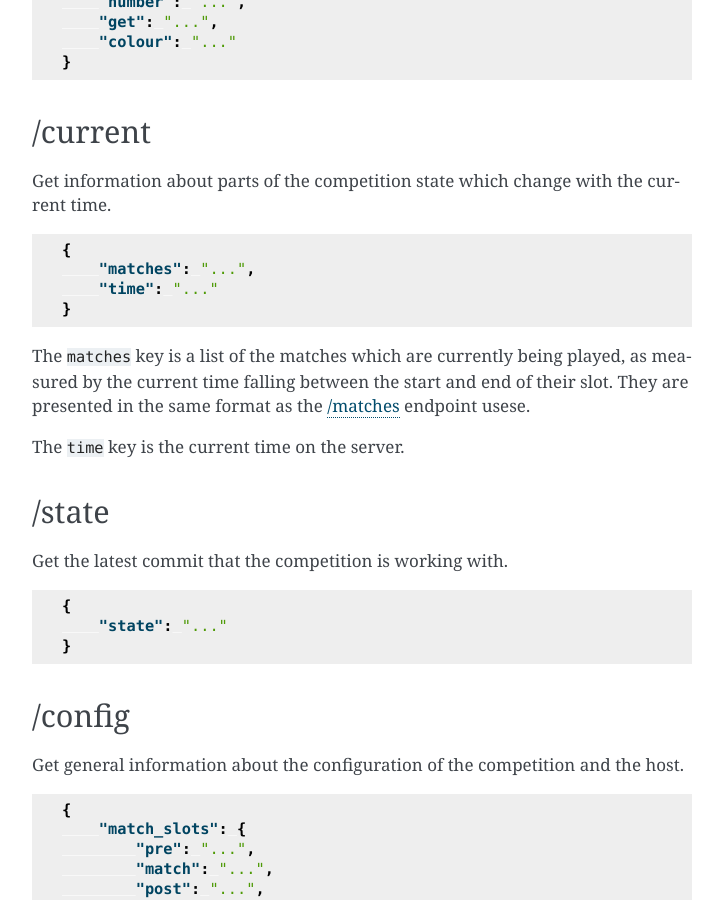
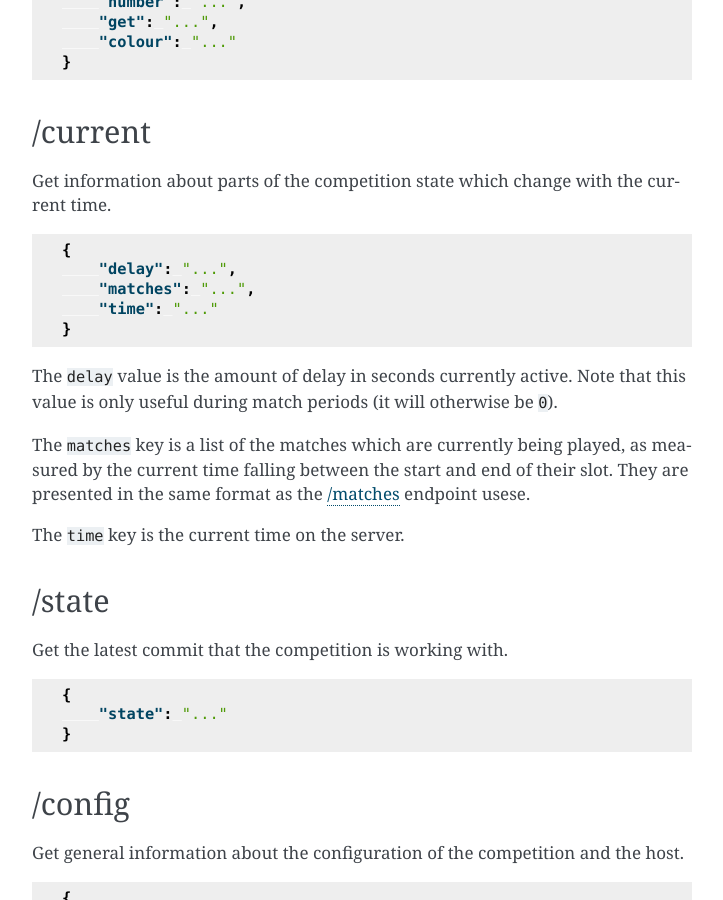
Before and after one commit to srobo-legacy/comp-srcomp-http, a Sphinx documentation site: the page built from docs/endpoints.rst, in a window 1280 px wide and 900 px high, scrolled down 2107 px. Shown: the whole window, without its empty margins (388-1111 px from the left). Built offline with Sphinx 7.4.7, drawn with Linux system fonts in a browser that asks for light colours.

Commit message:
Expose the current amount of delay in seconds
Change-Id: I0d40a79e39b76ad1de13b388df1eecedd0f82a40

```diff
--- a/docs/endpoints.rst
+++ b/docs/endpoints.rst
@@ -120,9 +120,14 @@ the current time.
 .. code-block:: json
 
     {
+        "delay": "...",
         "matches": "...",
         "time": "..."
     }
+
+The ``delay`` value is the amount of delay in seconds currently active.
+Note that this value is only useful during match periods (it will otherwise
+be ``0``).
 
 The ``matches`` key is a list of the matches which are currently being
 played, as measured by the current time falling between the start and end
```
Also changed, not shown: 2 other files.
